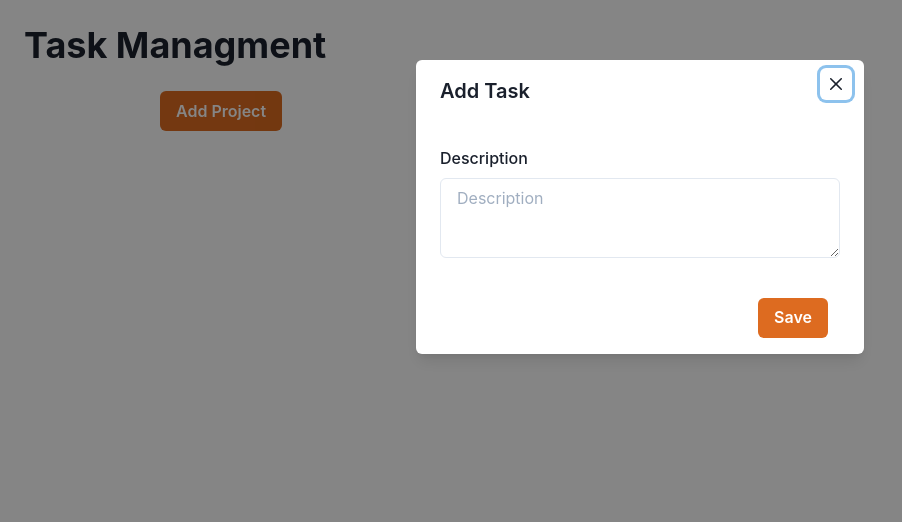
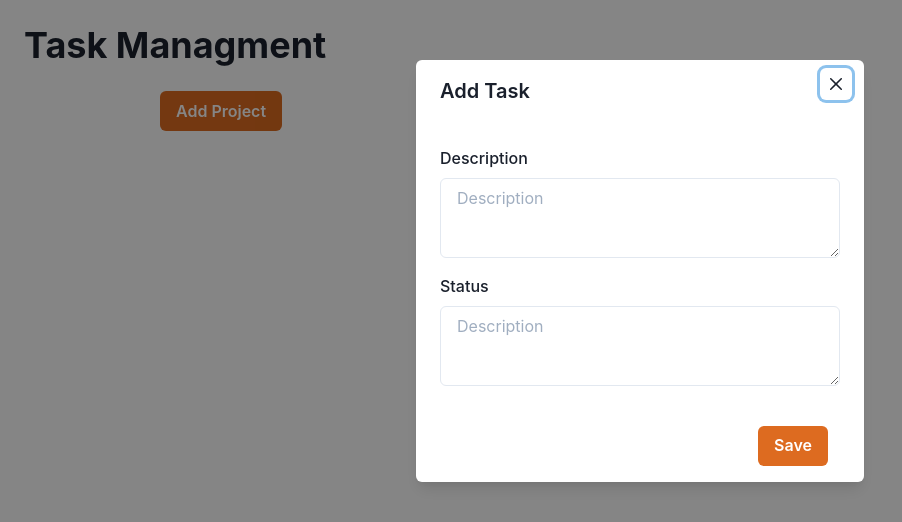
Before and after one commit to shrirajpawar4/task-management, a React (Create React App) app: page / in a window 1280 px wide. Both pictures are taken after a click on the button "Add Project". Shown: the top 522 px of the page, without its empty margins (0-902 px from the left). Built offline with nearby package versions, Linux system fonts and the light colour scheme.

Commit message:
commit 2. Modal, Badge working left

```diff
--- a/src/component/AddTask.js
+++ b/src/component/AddTask.js
@@ -13,13 +13,14 @@ import {
     Button,
     Heading,
     Textarea,
-    useDisclosure
+    useDisclosure,
+    Badge
   } from '@chakra-ui/react'
 
 
   export default function AddTask({save}) {
     const { isOpen, onOpen, onClose } = useDisclosure();
-    const [title, setTitle] = useState('');
+    const [status, setStatus] = useState('');
     const [description, setDescription] = useState('');
 
     const [task, setTask] = useState('');
@@ -28,8 +29,8 @@ import {
     const handleChange = (e) => {
         const {name, value} = e.target
 
-        if(name === 'title'){
-            setTitle(value);
+        if(name === 'status'){
+            setStatus(value);
         } else{
             setDescription(value);
         }
@@ -37,8 +38,8 @@ import {
 
     const handleSave = () => {
         let taskObj = {}
-        taskObj["Title"] = title
         taskObj["Description"] = description
+        taskObj["Status"] = status
         save(taskObj);
     }
 
@@ -60,6 +61,11 @@ import {
                 <FormLabel>Description</FormLabel>
                 <Textarea placeholder='Description' value={description} onChange={handleChange} name='desc' />
               </FormControl>
+
+              <FormControl mt={4}>
+                <FormLabel>Status</FormLabel>
+                <Textarea placeholder='Description' value={status} onChange={handleChange} name='status' />
+              </FormControl>
             </ModalBody>
 
             <ModalFooter>
--- a/src/component/Card.js
+++ b/src/component/Card.js
@@ -1,6 +1,7 @@
-import { Box } from '@chakra-ui/react';
+import { Box, Badge } from '@chakra-ui/react';
 
-function Card({ description }) {
+
+function Card({ description, status }) {
   return (
     <Box
       mt="18"
@@ -12,6 +13,9 @@ function Card({ description }) {
       height={28}
     >
       <p>{description}</p>
+
+      <p>{status}</p>
+      <Badge ml='2' h='6' px='4' variant='subtle' colorScheme='red'>{status}</Badge>
     </Box>
   );
 }
--- a/src/component/Task.js
+++ b/src/component/Task.js
@@ -1,4 +1,4 @@
-import { } from '@chakra-ui/react'
+import { Badge} from '@chakra-ui/react'
 import React, {useState} from 'react'
 import AddTask from './AddTask'
 import Card from './Card'
@@ -21,9 +21,12 @@ export default function Task() {
        <div>
        {taskList.map(function(taskObj){
            return (
+               <>
                <Card
                description={taskObj.Description}
+               status={taskObj.Status}
                />
+               </>
            )
        })}
        </div>
```
